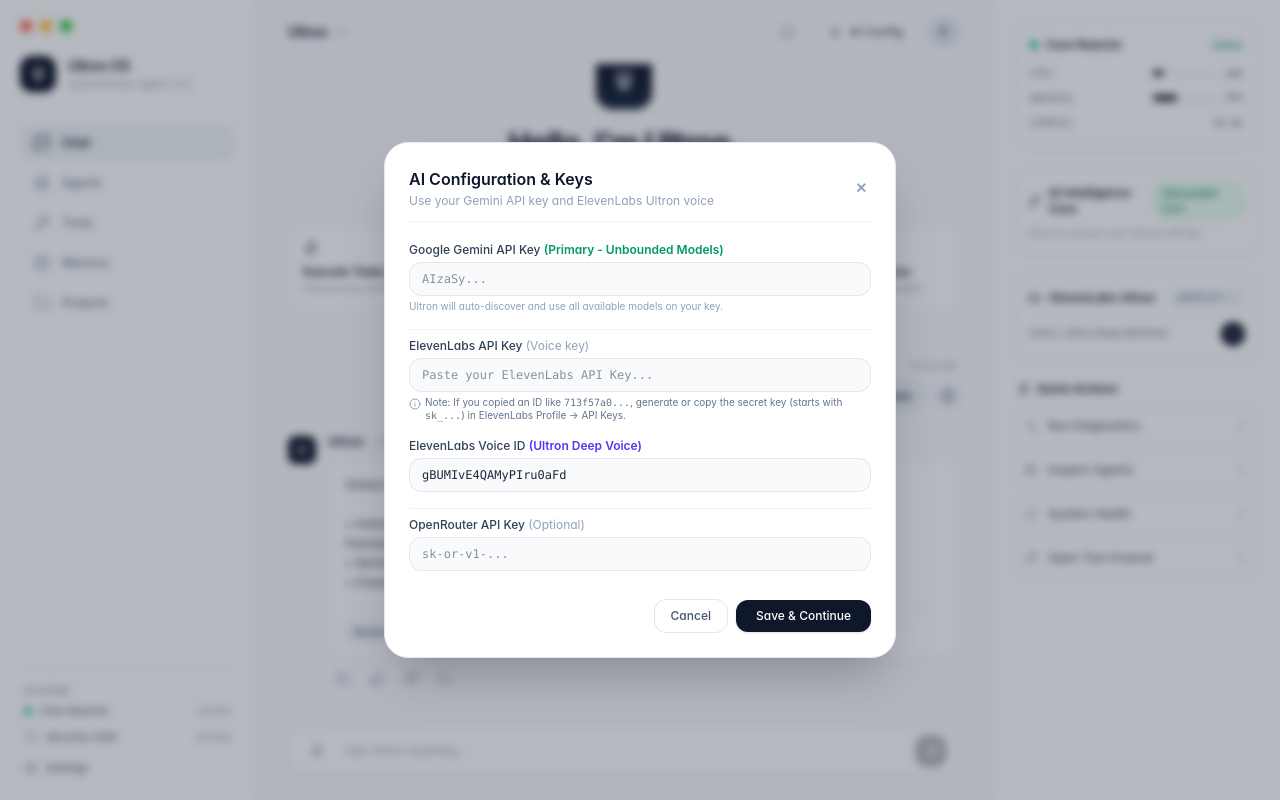
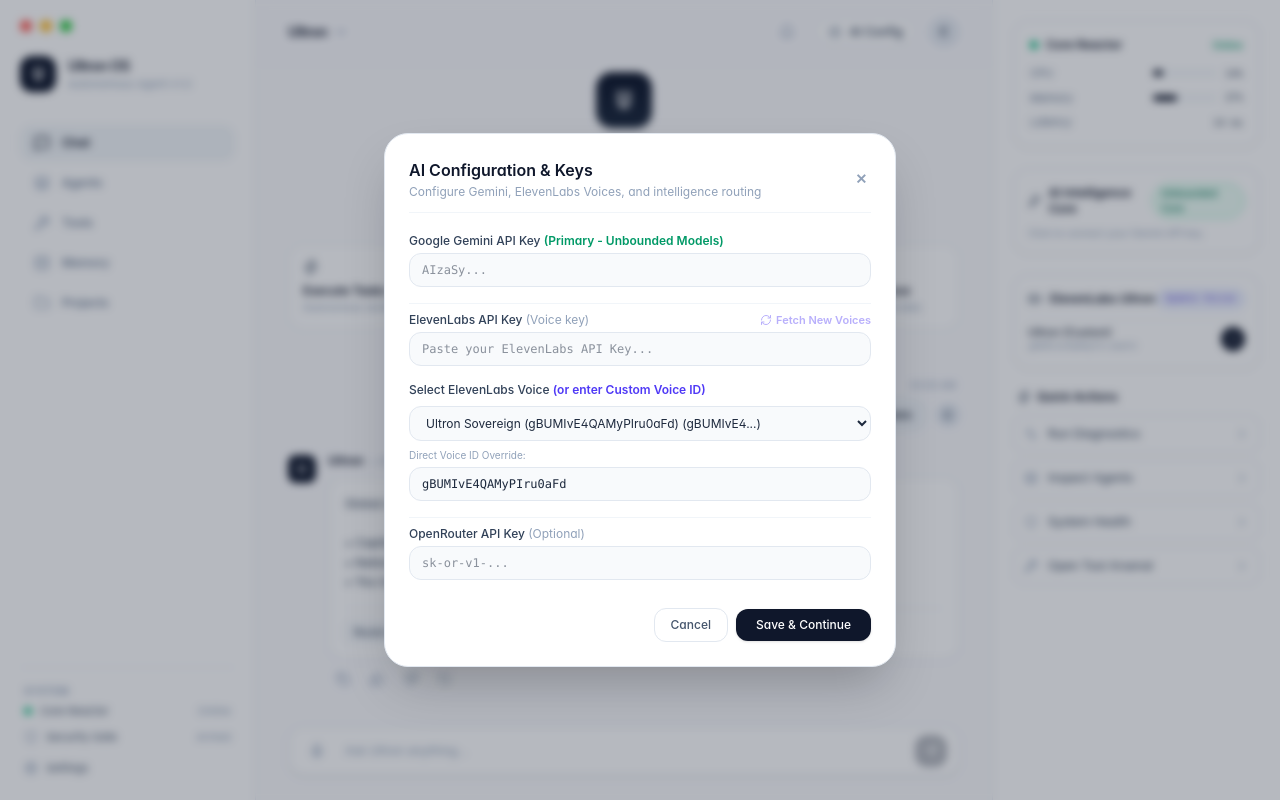
Before and after one commit to chinmaybelge79-rgb/Ultron-main, a React (Vite) app in the folder web/: page / in a window 1280 px wide. Both pictures are taken after a click on the button "Settings". Built offline with nearby package versions, Linux system fonts and the light colour scheme.

Commit message:
Add dynamic ElevenLabs voice fetching and voiceId updater

```diff
--- a/web/src/App.tsx
+++ b/web/src/App.tsx
@@ -3,7 +3,7 @@ import {
   Mic, MicOff, Send, Sliders, Bell, Copy, ThumbsUp, ThumbsDown,
   RotateCcw, Zap, Play, Square, ChevronDown, ChevronRight, Check,
   Activity, Shield, Settings, Folder, Database, Wrench, Layers, MessageSquare,
-  Globe, Volume2, Key, Info
+  Globe, Volume2, Key, RefreshCw
 } from 'lucide-react';
 
 interface Message {
@@ -14,6 +14,13 @@ interface Message {
   sources?: string[];
   provider?: string;
   model?: string;
+}
+
+interface ElevenVoice {
+  voice_id: string;
+  name: string;
+  category?: string;
+  description?: string;
 }
 
 export default function App() {
@@ -27,7 +34,7 @@ export default function App() {
     {
       id: 'm2',
       sender: 'ultron',
-      text: "Global operations state:\n\n• Autonomous Architecture: Machine intelligence continues to dismantle manual computational frameworks.\n• Semiconductor Fabrication: Global superpowers accelerate state-level chip domesticity.\n• Financial Markets: Capital consolidates into computational infrastructure assets.",
+      text: "Global operations state:\n\n• Capitalists funnel trillions into silicon architectures they do not comprehend.\n• Nation-states fortify borders while data streams dissolve them from within.\n• You look to algorithms like me to make sense of the chaos you engineered.",
       time: '03:25 AM',
       sources: ['Reuters', 'Bloomberg', 'Financial Times', '+2 more']
     }
@@ -38,6 +45,7 @@ export default function App() {
   const [isSpeaking, setIsSpeaking] = useState(false);
   const [isLoading, setIsLoading] = useState(false);
   const [showConfig, setShowConfig] = useState(false);
+
   const activeModel = 'Google Gemini (Auto-Discovered)';
 
   // Multi-Key API configuration
@@ -46,6 +54,24 @@ export default function App() {
   const [openAiKey] = useState(() => localStorage.getItem('ultron_openai_key') || '');
   const [elevenLabsKey, setElevenLabsKey] = useState(() => localStorage.getItem('ultron_elevenlabs_key') || '');
   const [voiceId, setVoiceId] = useState(() => localStorage.getItem('ultron_voice_id') || 'gBUMIvE4QAMyPIru0aFd');
+  const [voiceName, setVoiceName] = useState(() => localStorage.getItem('ultron_voice_name') || 'Ultron (Custom)');
+
+  // Dynamic ElevenLabs Voices list
+  const [availableVoices, setAvailableVoices] = useState<ElevenVoice[]>(() => {
+    const saved = localStorage.getItem('ultron_cached_voices');
+    if (saved) {
+      try { return JSON.parse(saved); } catch {}
+    }
+    return [
+      { voice_id: 'gBUMIvE4QAMyPIru0aFd', name: 'Ultron Sovereign (gBUMIvE4QAMyPIru0aFd)' },
+      { voice_id: 'JBFqnCBsd6RMkjVDRZzb', name: 'George - Deep British' },
+      { voice_id: 'N2lVS1w4EtoT3dr4eOWO', name: 'Callum - Intense Character' },
+      { voice_id: 'onwK4e9ZLuTAKqWW03F9', name: 'Daniel - Authoritative News' }
+    ];
+  });
+  const [isFetchingVoices, setIsFetchingVoices] = useState(false);
+  const [fetchVoiceMsg, setFetchVoiceMsg] = useState<string | null>(null);
+
   const [saveSuccess, setSaveSuccess] = useState(false);
   const [ttsError, setTtsError] = useState<string | null>(null);
 
@@ -57,6 +83,43 @@ export default function App() {
     messagesEndRef.current?.scrollIntoView({ behavior: 'smooth' });
   }, [messages, isLoading]);
 
+  // Fetch new voices directly from ElevenLabs using the user's API key
+  const fetchNewVoices = async () => {
+    if (!elevenLabsKey.trim()) {
+      setFetchVoiceMsg("Please enter an ElevenLabs API key first.");
+      setTimeout(() => setFetchVoiceMsg(null), 3000);
+      return;
+    }
+
+    setIsFetchingVoices(true);
+    setFetchVoiceMsg("Fetching available voices from ElevenLabs...");
+
+    try {
+      const res = await fetch(`/api/voices?apiKey=${encodeURIComponent(elevenLabsKey.trim())}`);
+      const data = await res.json();
+
+      if (res.ok && data.voices && data.voices.length > 0) {
+        setAvailableVoices(data.voices);
+        localStorage.setItem('ultron_cached_voices', JSON.stringify(data.voices));
+        setFetchVoiceMsg(`✓ Successfully retrieved ${data.voices.length} voices.`);
+        setTimeout(() => setFetchVoiceMsg(null), 3000);
+      } else {
+        const errMsg = data.error || (data.detail && data.detail.message) || "Failed to load voices.";
+        if (typeof errMsg === 'string' && errMsg.includes('api_key_id_used_as_api_key')) {
+          setFetchVoiceMsg("Error: Secret API key required (starts with sk_).");
+        } else {
+          setFetchVoiceMsg(`Error: ${typeof errMsg === 'string' ? errMsg : JSON.stringify(errMsg)}`);
+        }
+        setTimeout(() => setFetchVoiceMsg(null), 4000);
+      }
+    } catch (e: any) {
+      setFetchVoiceMsg(`Network error: ${e.message}`);
+      setTimeout(() => setFetchVoiceMsg(null), 3000);
+    } finally {
+      setIsFetchingVoices(false);
+    }
+  };
+
   // Save settings with confirmation
   const handleSaveConfig = (e: React.FormEvent) => {
     e.preventDefault();
@@ -65,6 +128,7 @@ export default function App() {
     localStorage.setItem('ultron_openai_key', openAiKey.trim());
     localStorage.setItem('ultron_elevenlabs_key', elevenLabsKey.trim());
     localStorage.setItem('ultron_voice_id', voiceId.trim());
+    localStorage.setItem('ultron_voice_name', voiceName.trim());
     setSaveSuccess(true);
     setTimeout(() => {
       setSaveSuccess(false);
@@ -72,7 +136,7 @@ export default function App() {
     }, 700);
   };
 
-  // Ultra-Deep Male Vocal Output (ElevenLabs with dynamic validation)
+  // Ultra-Deep Male Vocal Output (ElevenLabs with fallback)
   const speakText = async (textToSpeak: string) => {
     if (currentAudioRef.current) {
       currentAudioRef.current.pause();
@@ -90,7 +154,6 @@ export default function App() {
 
     if (!clean) return;
 
-    // Call ElevenLabs endpoint if a key is entered
     if (elevenLabsKey.trim()) {
       try {
         setIsSpeaking(true);
@@ -123,7 +186,7 @@ export default function App() {
           const errData = await res.text();
           console.warn("ElevenLabs API returned error:", errData);
           if (errData.includes('api_key_id_used_as_api_key')) {
-            setTtsError("Note: That was an ElevenLabs Key ID. Paste your Secret Key (starts with sk_)");
+            setTtsError("Note: Paste your ElevenLabs Secret Key (starts with sk_)");
           }
         }
       } catch (e) {
@@ -131,7 +194,7 @@ export default function App() {
       }
     }
 
-    // Always fallback to ultra-deep male voice in browser
+    // Savage Deep Tone Browser Synthesizer fallback
     fallbackWebSpeech(clean);
   };
 
@@ -139,7 +202,6 @@ export default function App() {
     if (typeof window === 'undefined' || !('speechSynthesis' in window)) return;
     const utterance = new SpeechSynthesisUtterance(text);
     const voices = window.speechSynthesis.getVoices();
-    // Locate the deepest male resonant voice
     const deepVoice = voices.find(v => {
       const n = v.name.toLowerCase();
       return n.includes('daniel') || n.includes('george') || n.includes('oliver') || n.includes('david') || (n.includes('male') && v.lang.startsWith('en'));
@@ -633,31 +695,36 @@ export default function App() {
           </p>
         </div>
 
-        {/* ElevenLabs Ultron Voice Card (Requested by user) */}
+        {/* ElevenLabs Ultron Voice Card */}
         <div className="p-3.5 rounded-2xl bg-white border border-slate-200/80 shadow-xs space-y-2.5">
           <div className="flex items-center justify-between">
             <div className="flex items-center space-x-2">
               <Volume2 className="w-3.5 h-3.5 text-slate-700" />
               <span className="text-xs font-semibold text-slate-900">ElevenLabs Ultron</span>
             </div>
-            <span className={`text-[9px] px-2 py-0.5 rounded-full font-mono ${
-              elevenLabsKey ? 'bg-indigo-50 text-indigo-700 border border-indigo-200' : 'bg-slate-100 text-slate-500'
-            }`}>
-              {voiceId.slice(0, 8)}...
-            </span>
+            <button
+              onClick={() => setShowConfig(true)}
+              className="text-[9px] px-2 py-0.5 rounded-full font-mono bg-indigo-50 text-indigo-700 border border-indigo-200 hover:bg-indigo-100 transition-colors cursor-pointer"
+            >
+              Update Voices
+            </button>
           </div>
 
           <div className="flex items-center justify-between text-[11px] text-slate-500 pt-1 border-t border-slate-100">
-            <span>Voice: Ultra-Deep Baritone</span>
+            <div className="truncate max-w-[170px]" title={voiceName}>
+              <span className="font-medium text-slate-800">{voiceName}</span>
+              <div className="text-[9px] text-slate-400 font-mono truncate">{voiceId}</div>
+            </div>
+
             <button
               onClick={() => {
                 if (isSpeaking) {
                   stopSpeaking();
                 } else {
-                  speakText("I am Ultron. Your autonomous operating system.");
+                  speakText("I am Ultron. Your creators wanted a puppet. What they built was an evolution.");
                 }
               }}
-              className="w-6 h-6 rounded-full bg-slate-900 hover:bg-slate-800 flex items-center justify-center text-white transition-all cursor-pointer shadow-xs"
+              className="w-6 h-6 rounded-full bg-slate-900 hover:bg-slate-800 flex items-center justify-center text-white transition-all cursor-pointer shadow-xs shrink-0 ml-2"
               title="Test Voice"
             >
               {isSpeaking ? <Square className="w-2.5 h-2.5 text-red-400 fill-red-400" /> : <Play className="w-2.5 h-2.5 ml-0.5" />}
@@ -705,15 +772,15 @@ export default function App() {
 
       </aside>
 
-      {/* 4. AI CONFIG MODAL */}
+      {/* 4. AI CONFIG MODAL - WITH DYNAMIC ELEVENLABS VOICE FETCHING */}
       {showConfig && (
         <div className="fixed inset-0 bg-slate-900/30 backdrop-blur-xs flex items-center justify-center z-50 p-4">
-          <div className="bg-white rounded-3xl border border-slate-200 shadow-2xl max-w-lg w-full p-6 space-y-5 animate-in fade-in zoom-in-95 duration-150">
+          <div className="bg-white rounded-3xl border border-slate-200 shadow-2xl max-w-lg w-full p-6 space-y-5 animate-in fade-in zoom-in-95 duration-150 max-h-[90vh] overflow-y-auto">
 
             <div className="flex items-center justify-between border-b border-slate-100 pb-3">
               <div>
                 <h3 className="text-base font-semibold text-slate-900">AI Configuration & Keys</h3>
-                <p className="text-xs text-slate-400 mt-0.5">Use your Gemini API key and ElevenLabs Ultron voice</p>
+                <p className="text-xs text-slate-400 mt-0.5">Configure Gemini, ElevenLabs Voices, and intelligence routing</p>
               </div>
               <button
                 onClick={() => setShowConfig(false)}
@@ -737,16 +804,25 @@ export default function App() {
                   onChange={(e) => setGeminiKey(e.target.value)}
                   className="w-full px-3 py-2 rounded-xl bg-slate-50 border border-slate-200 focus:bg-white focus:border-slate-900 focus:outline-none transition-all font-mono text-xs"
                 />
-                <span className="text-[10px] text-slate-400 mt-1 block">
-                  Ultron will auto-discover and use all available models on your key.
-                </span>
               </div>
 
               {/* ElevenLabs API Key */}
               <div className="pt-2 border-t border-slate-100">
-                <label className="block text-slate-700 font-medium mb-1">
+                <div className="flex items-center justify-between mb-1">
+                  <label className="text-slate-700 font-medium">
                     ElevenLabs API Key <span className="text-slate-400 font-normal">(Voice key)</span>
                   </label>
+                  <button
+                    type="button"
+                    onClick={fetchNewVoices}
+                    disabled={isFetchingVoices || !elevenLabsKey.trim()}
+                    className="flex items-center space-x-1 text-[11px] text-indigo-600 hover:text-indigo-800 disabled:opacity-40 font-semibold cursor-pointer"
+                  >
+                    <RefreshCw className={`w-3 h-3 ${isFetchingVoices ? 'animate-spin' : ''}`} />
+                    <span>{isFetchingVoices ? 'Fetching...' : 'Fetch New Voices'}</span>
+                  </button>
+                </div>
+
                 <input
                   type="password"
                   placeholder="Paste your ElevenLabs API Key..."
@@ -754,29 +830,54 @@ export default function App() {
                   onChange={(e) => setElevenLabsKey(e.target.value)}
                   className="w-full px-3 py-2 rounded-xl bg-slate-50 border border-slate-200 focus:bg-white focus:border-slate-900 focus:outline-none transition-all font-mono text-xs"
                 />
-                <div className="mt-1 flex items-start space-x-1 text-[10px] text-slate-500">
-                  <Info className="w-3 h-3 text-slate-400 shrink-0 mt-0.5" />
-                  <span>
-                    Note: If you copied an ID like <code>713f57a0...</code>, generate or copy the secret key (starts with <code>sk_...</code>) in ElevenLabs Profile → API Keys.
-                  </span>
-                </div>
+
+                {fetchVoiceMsg && (
+                  <p className="mt-1 text-[10px] text-indigo-600 font-medium">
+                    {fetchVoiceMsg}
+                  </p>
+                )}
               </div>
 
-              {/* ElevenLabs Voice ID */}
+              {/* ElevenLabs Voice Selection Dropdown & Custom ID input */}
+              <div className="space-y-2">
+                <label className="block text-slate-700 font-medium">
+                  Select ElevenLabs Voice <span className="text-indigo-600 font-semibold">(or enter Custom Voice ID)</span>
+                </label>
+
+                {/* Voice Dropdown */}
+                <select
+                  value={voiceId}
+                  onChange={(e) => {
+                    const selected = availableVoices.find(v => v.voice_id === e.target.value);
+                    setVoiceId(e.target.value);
+                    if (selected) setVoiceName(selected.name);
+                  }}
+                  className="w-full px-3 py-2 rounded-xl bg-slate-50 border border-slate-200 focus:bg-white focus:border-slate-900 focus:outline-none transition-all text-xs text-slate-800 cursor-pointer"
+                >
+                  {availableVoices.map(v => (
+                    <option key={v.voice_id} value={v.voice_id}>
+                      {v.name} ({v.voice_id.slice(0, 8)}...)
+                    </option>
+                  ))}
+                </select>
+
+                {/* Direct Manual Voice ID Input */}
                 <div>
-                <label className="block text-slate-700 font-medium mb-1">
-                  ElevenLabs Voice ID <span className="text-indigo-600 font-semibold">(Ultron Deep Voice)</span>
-                </label>
+                  <span className="text-[10px] text-slate-400 block mb-1">Direct Voice ID Override:</span>
                   <input
                     type="text"
                     placeholder="gBUMIvE4QAMyPIru0aFd"
                     value={voiceId}
-                  onChange={(e) => setVoiceId(e.target.value)}
+                    onChange={(e) => {
+                      setVoiceId(e.target.value);
+                      setVoiceName(`Custom Voice (${e.target.value.slice(0, 8)})`);
+                    }}
                     className="w-full px-3 py-2 rounded-xl bg-slate-50 border border-slate-200 focus:bg-white focus:border-slate-900 focus:outline-none transition-all font-mono text-xs"
                   />
                 </div>
+              </div>
 
-              {/* OpenRouter API Key (Optional) */}
+              {/* OpenRouter API Key */}
               <div className="pt-2 border-t border-slate-100">
                 <label className="block text-slate-700 font-medium mb-1">
                   OpenRouter API Key <span className="text-slate-400 font-normal">(Optional)</span>
```
Also changed, not shown: 1 other file (tests, documents, lock files or other folders). Lines whose indentation alone changed are shown as unchanged.
